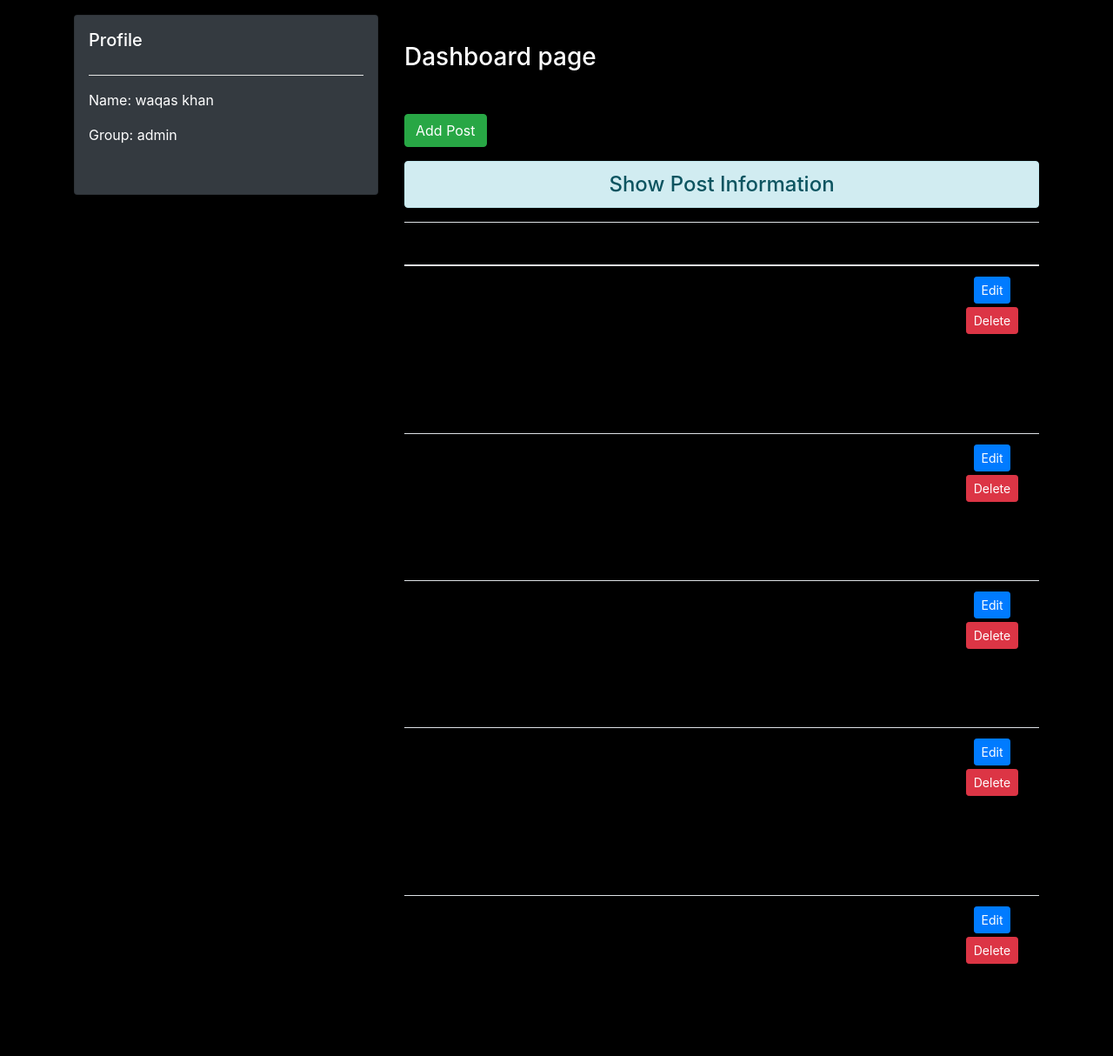
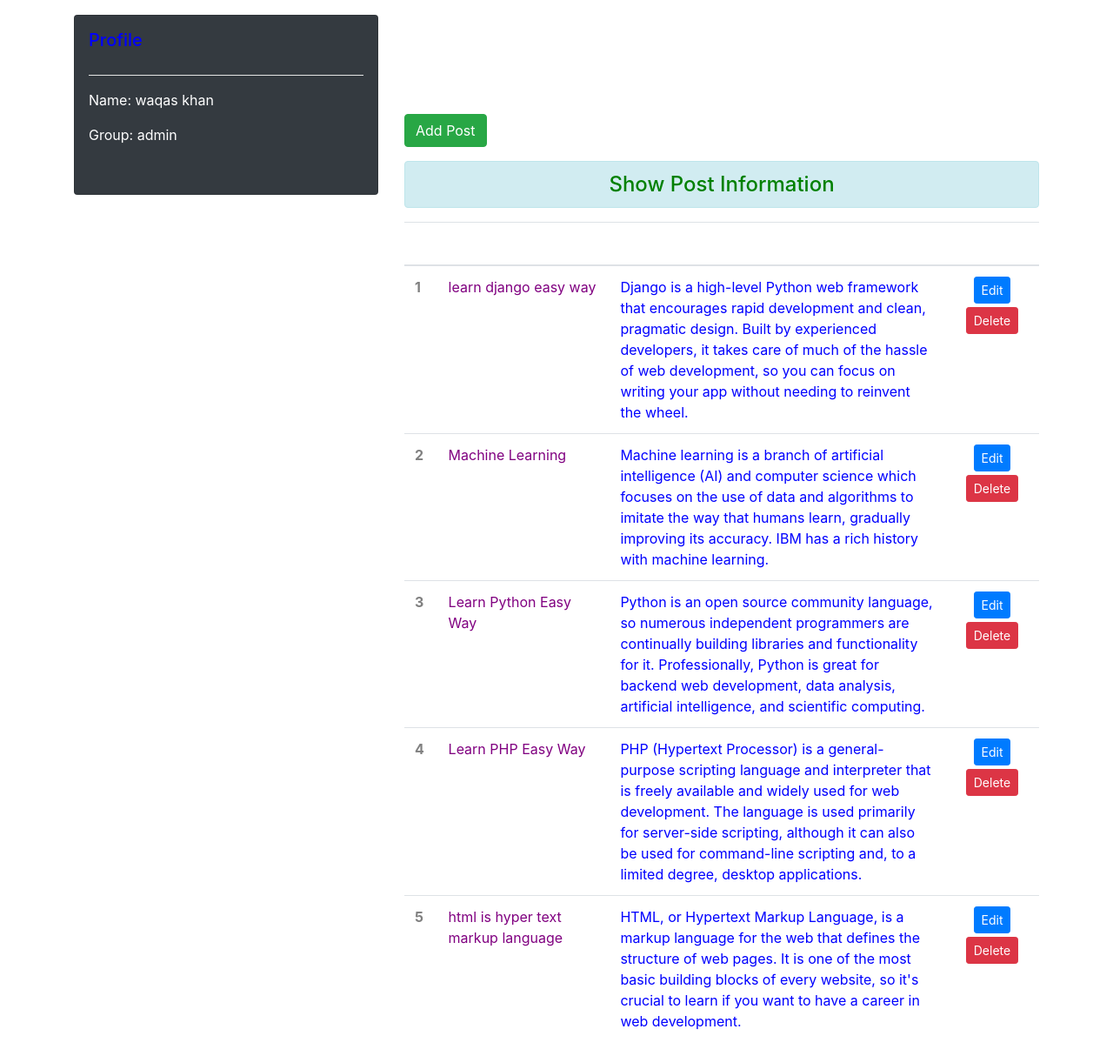
Before and after one commit to waqasbcs/blogging, a Django app: page /dashboard/ in a window 1280 px wide. Shown: the part 56-1270 px from the top of the page at 87% size. Run offline with Django 4.2, Linux system fonts and the light colour scheme; a user stored in the database is signed in; data comes from the database, SQL or seed files in the repository; both versions use the stored data as it was after the commit; some libraries are stand-ins or nearby versions.

Commit message:
screenshots

```diff
--- a/blog/static/blog/css/style.css
+++ b/blog/static/blog/css/style.css
@@ -1,6 +1,6 @@
 body {
-    background-color: black;
-    color: black;
+    background-color: white;
+    color: white;
 }
 
 form {
--- a/blog/templates/blog/dashboard.html
+++ b/blog/templates/blog/dashboard.html
@@ -17,7 +17,7 @@
 {% block side %}
     <div class="col-sm-12 col-md-4 my-3">
         <div class="card bg-dark text-white p-3">
-            <h5 class="card-title">Profile</h5>
+            <h5 class="card-title" style="color: blue">Profile</h5> <!-- Change title color here -->
             <hr class="bg-white">
             <div class="mb-4">
                 <p>Name: {{ full_name }}</p>
@@ -33,9 +33,10 @@
        <div class="col-sm-12 col-md-8">
         <h3 class="text-white my-5">Dashboard page</h3>
         <a href="{% url 'addpost' %}" class='btn btn-success'>Add Post</a>
-        <h4 class="text-center alert alert-info mt-3">Show Post Information</h4>
+        <h4 class="text-center alert alert-info mt-3" style="color: green">Show Post Information</h4> <!-- Change title color here -->
         {% if posts %}
-            <table class="table table-hover bg-btn-dark">
+            <table class="table table-hover bg-btn-black">
+                <thead>
                     <thead>
                         <tr class="text-center">
                             <th scope="col" style="width:2%">Id</th>
@@ -47,9 +48,9 @@
                     <tbody>
                         {% for post in posts %}
                             <tr>
-                            <th scope="row">{{ forloop.counter }}</th>
-                            <td>{{ post.title }}</td>
-                            <td>{{ post.description }}</td>
+                                <th scope="row" style="color: gray">{{ forloop.counter }}</th> <!-- Set counter color to blue -->
+                                <td style="color: purple">{{ post.title }}</td> <!-- Set title color to green -->
+                                <td style="color: blue">{{ post.description }}</td> <!-- Set description color to red -->
                                 <td class="text-center">
                                     <a href="{% url 'updatepost' post.id %}" class="btn btn-primary btn-sm mb-1">Edit</a>
                                     {% if perms.blog.delete_post %}
@@ -57,35 +58,12 @@
                                         <button type="button" class="btn btn-danger btn-sm" data-toggle="modal" data-target="#deleteModal{{ post.id }}">
                                             Delete
                                         </button>
-
-                                    <!-- Modal -->
-                                    <div class="modal fade" id="deleteModal{{ post.id }}" tabindex="-1" role="dialog" aria-labelledby="deleteModalLabel" aria-hidden="true">
-                                        <div class="modal-dialog" role="document">
-                                            <div class="modal-content">
-                                                <div class="modal-header">
-                                                    <h5 class="modal-title" id="deleteModalLabel" style="color:black">Delete Post</h5>
-                                                    <button type="button" class="close" data-dismiss="modal" aria-label="Close">
-                                                        <span aria-hidden="true">&times;</span>
-                                                    </button>
-                                                </div>
-                                                <div class="modal-body" style="color:black">
-                                                    Are you sure you want to delete this post?
-                                                </div>
-                                                <div class="modal-footer">
-                                                    <button type="button" class="btn btn-secondary" data-dismiss="modal">Cancel</button>
-                                                    <form action="{% url 'deletepost' post.id %}" method="post" novalidate class='d-inline'>
-                                                        {% csrf_token %}
-                                                        <input type="submit" class="btn btn-danger" value="Delete">
-                                                    </form>
-                                                </div>
-                                            </div>
-                                        </div>
-                                    </div>
                                     {% endif %}
                                 </td>
                             </tr>
                         {% endfor %}
                     </tbody>
+
             </table>
         {% else %}
             <h4 class="text-center alert alert-warning">NO RECORDS</h4>
```
Also changed, not shown: db.sqlite3, 8 other files. Lines whose indentation alone changed are shown as unchanged.
